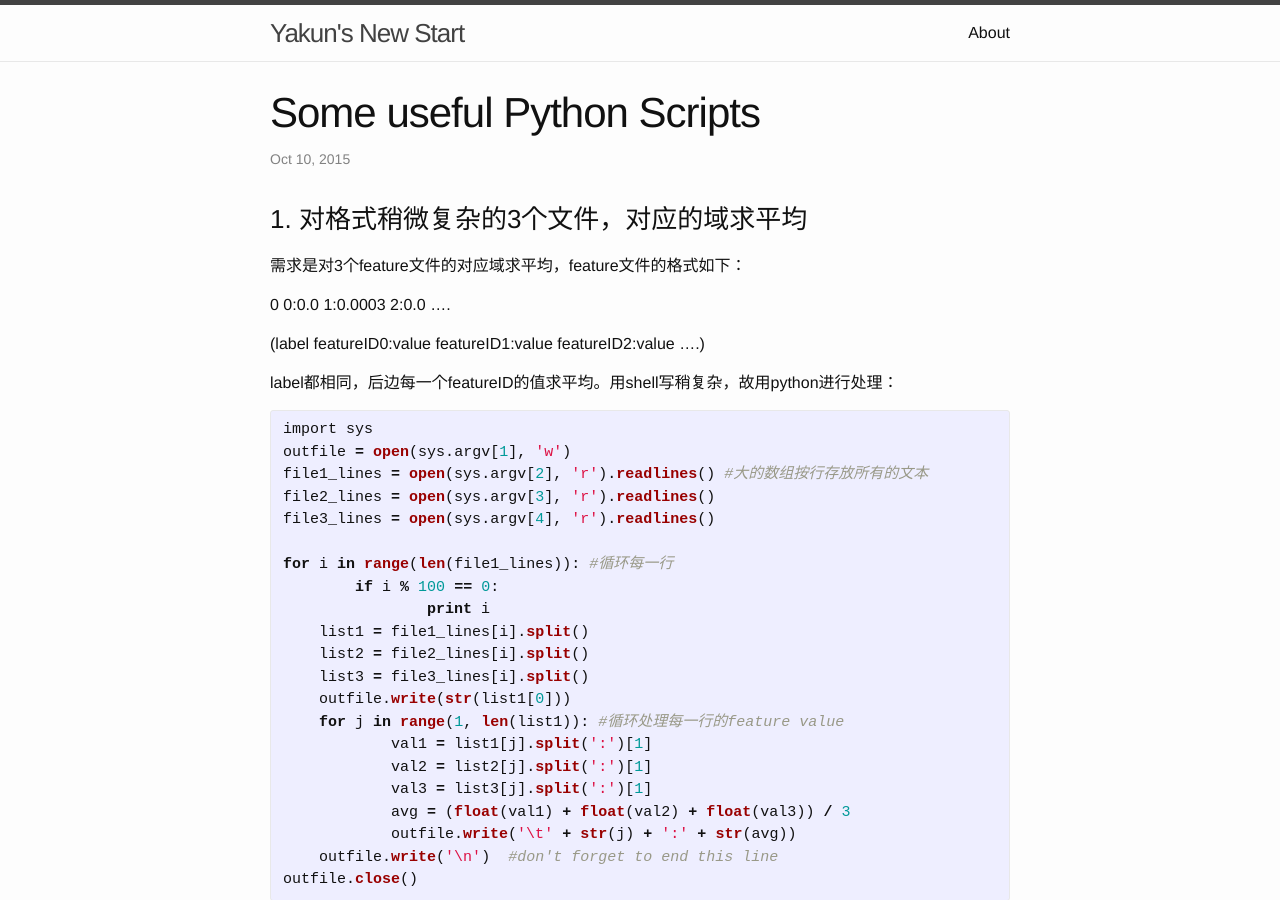
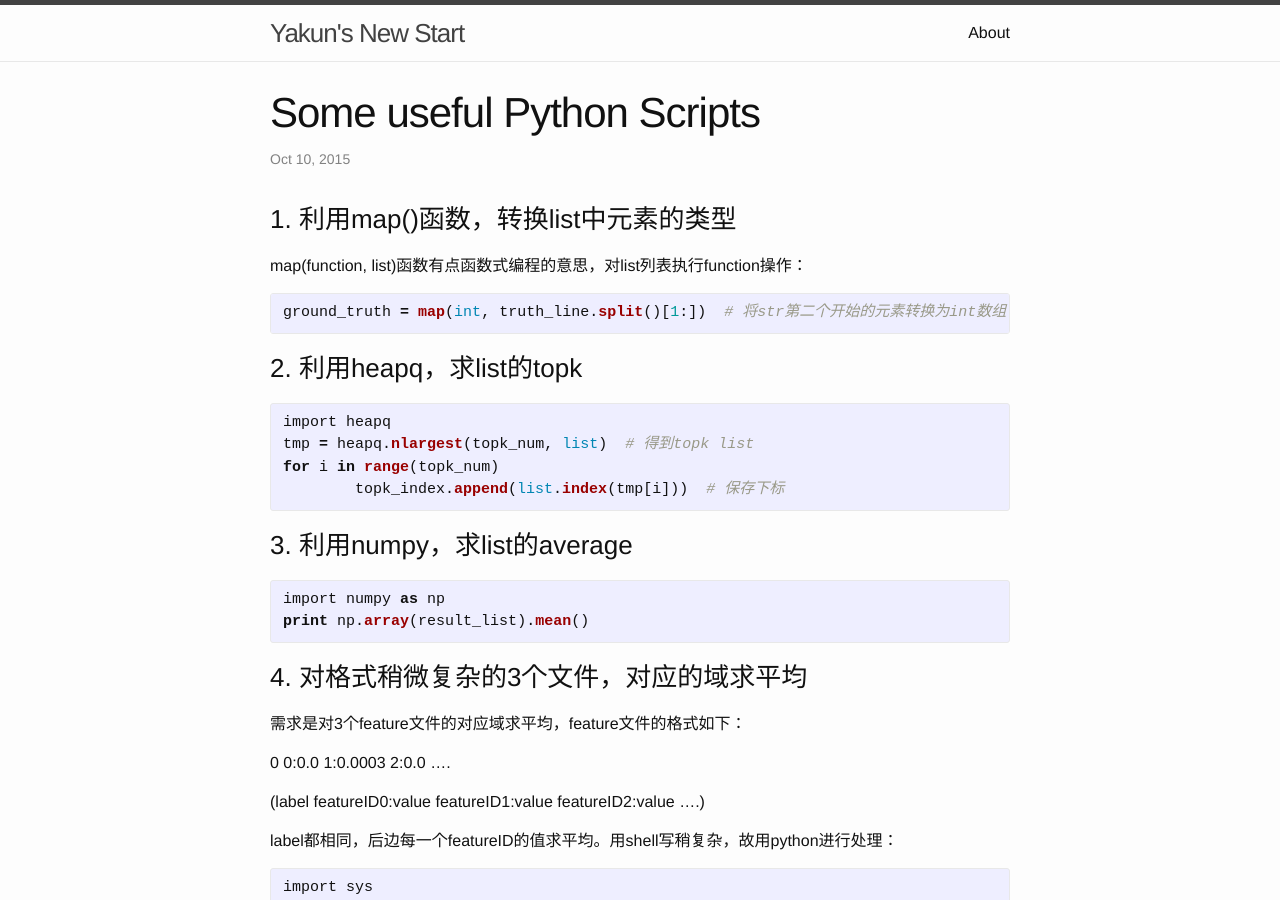
Before and after one commit to wykvictor/wykvictor.github.io, a Jekyll site: the page built from _posts/resources/2015-10-10-Some-Useful-Python-Scripts.md, in a window 1280 px wide and 900 px high. Built offline with Jekyll 4.4.1, drawn with Linux system fonts in a browser that asks for light colours.

Commit message:
updata python scripts

```diff
--- a/_posts/resources/2015-10-10-Some-Useful-Python-Scripts.md
+++ b/_posts/resources/2015-10-10-Some-Useful-Python-Scripts.md
@@ -6,8 +6,28 @@ tags: [python, scripts, 脚本]
 categories: resources
 ---
 
+### 1. 利用map()函数，转换list中元素的类型
+map(function, list)函数有点函数式编程的意思，对list列表执行function操作：
+{% highlight Python %}
+ground_truth = map(int, truth_line.split()[1:])  # 将str第二个开始的元素转换为int数组
+{% endhighlight %}
 
-### 1. 对格式稍微复杂的3个文件，对应的域求平均
+### 2. 利用heapq，求list的topk
+{% highlight Python %}
+import heapq
+tmp = heapq.nlargest(topk_num, list)  # 得到topk list
+for i in range(topk_num)
+	topk_index.append(list.index(tmp[i]))  # 保存下标
+{% endhighlight %}
+
+### 3. 利用numpy，求list的average
+{% highlight Python %}
+import numpy as np
+print np.array(result_list).mean()
+{% endhighlight %}
+
+
+### 4. 对格式稍微复杂的3个文件，对应的域求平均
 需求是对3个feature文件的对应域求平均，feature文件的格式如下：
 
 0 0:0.0 1:0.0003 2:0.0 ....
```
